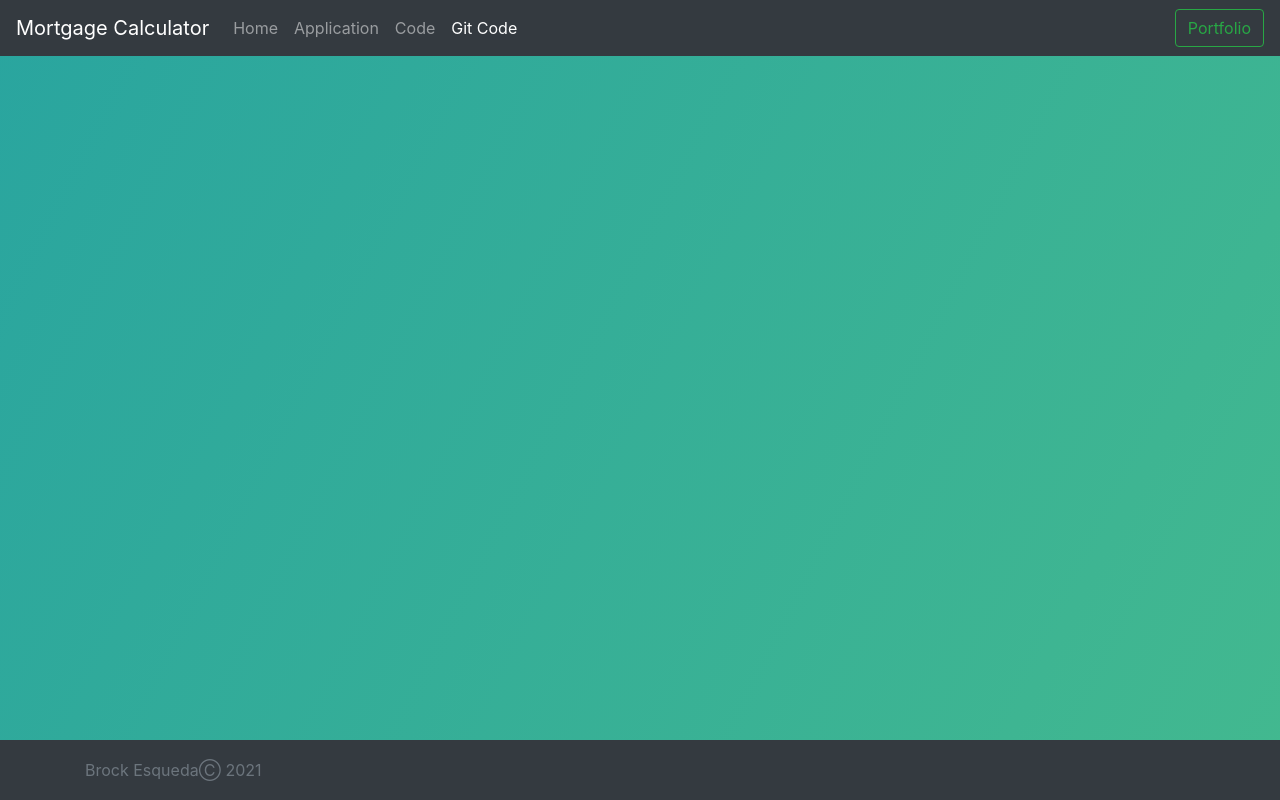
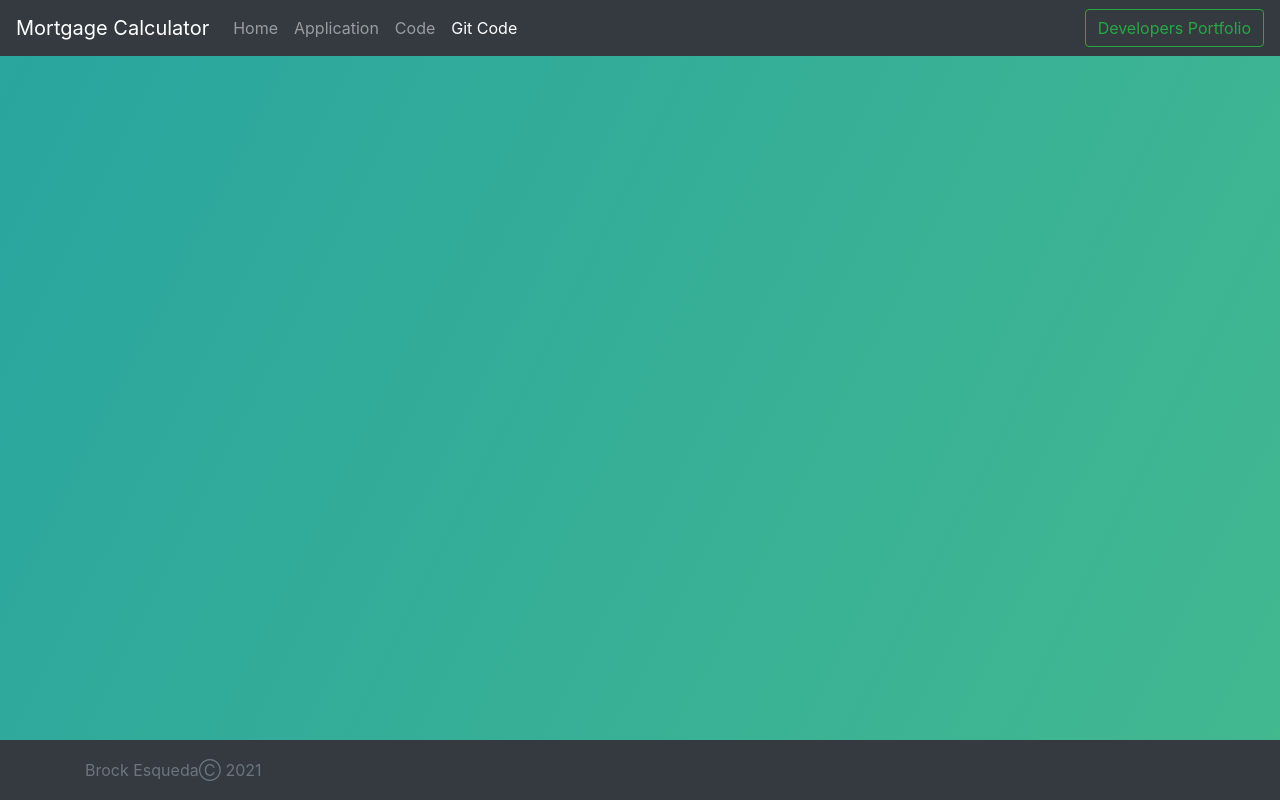
Before and after one commit to Broctholumeu/officialMortgageCalc, a plain HTML site: page about.html in a window 1280 px wide. Drawn offline with nearby package versions, Linux system fonts and the light colour scheme.

Commit message:
Developer link

```diff
--- a/about.html
+++ b/about.html
@@ -34,12 +34,13 @@
             <a class="nav-link" href="/code.html">Code</a>
           </li>
           <li class="nav-item active">
-            <a class="nav-link" href="https://github.com/Broctholumeu/officialMortgageCalc" target="_blank">Git Code<span class="sr-only">(current)</span></a>
+            <a class="nav-link" href="https://github.com/Broctholumeu/officialMortgageCalc" target="_blank">Git
+              Code<span class="sr-only">(current)</span></a>
           </li>
         </ul>
         <form class="form-inline mt-2 mt-md-0">
           <a class="btn btn-outline-success my-2 my-sm-0" type="submit" href="https://brockesqueda.netlify.app/"
-            target="_blank" rel="noopener noreferrer">Portfolio</a>
+            target="_blank" rel="noopener noreferrer">Developers Portfolio</a>
         </form>
       </div>
     </nav>
```
Also changed, not shown: apply.html (+1 -1 lines), code.html (+1 -1 lines), index.html (+1 -1 lines).
